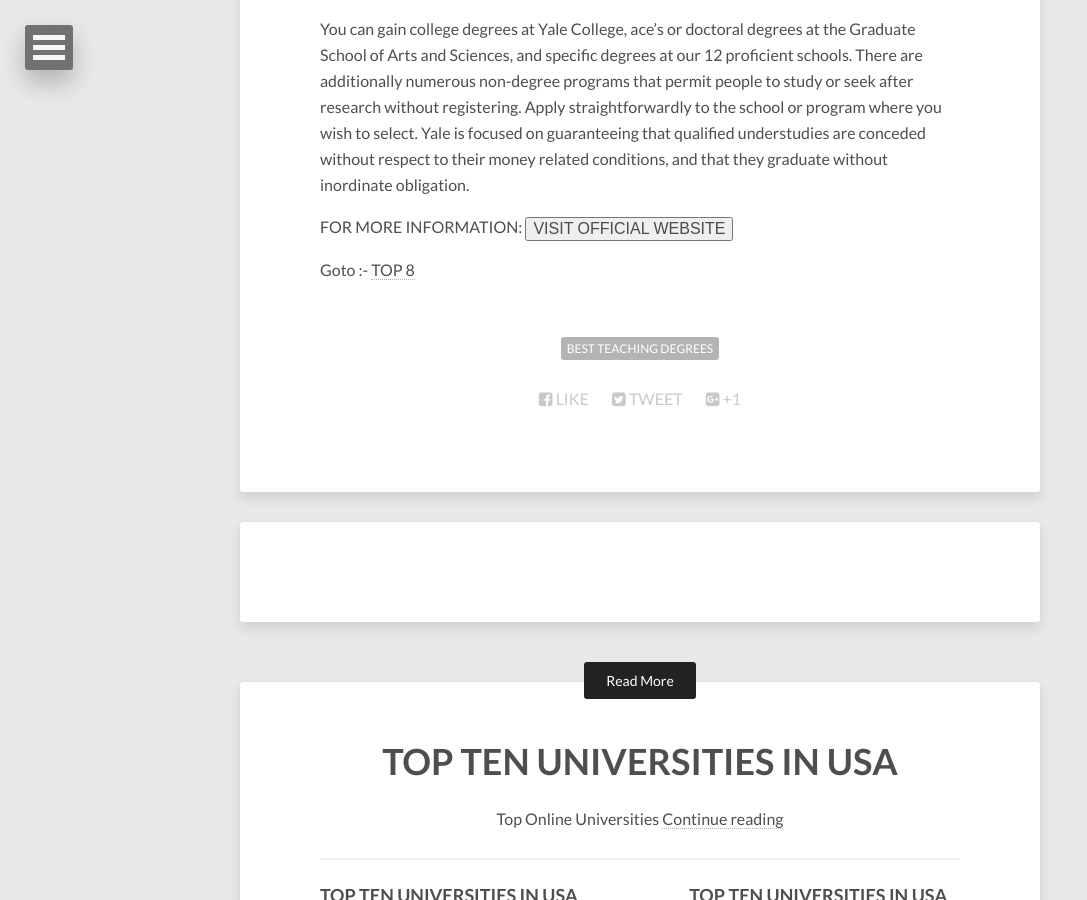
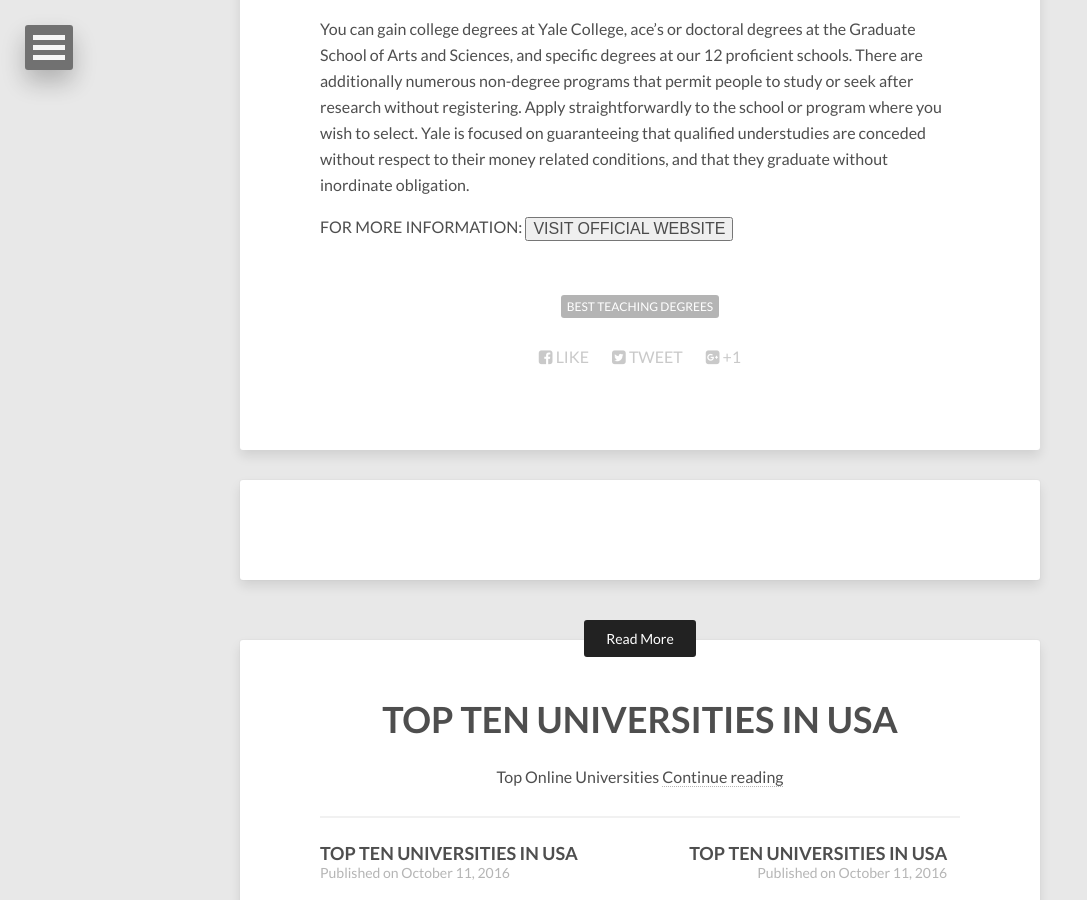
Before and after one commit to vivek1karna/topten, a Jekyll site: the page built from _posts/2016-10-11-top-online-universities7.md, in a window 1280 px wide and 900 px high, scrolled down 1299 px. Shown: the whole window, without its empty margins (0-1087 px from the left). Built offline with Jekyll 4.4.1, drawn with Linux system fonts in a browser that asks for light colours; nearby versions of some CDN libraries; comment, search, counter and statistics services are not loaded.

Commit message:
Update 2016-10-11-top-online-universities7.md

```diff
--- a/_posts/2016-10-11-top-online-universities7.md
+++ b/_posts/2016-10-11-top-online-universities7.md
@@ -28,5 +28,3 @@
 
 FOR MORE INFORMATION:
 <button><a href="http://www.yale.edu/">VISIT OFFICIAL WEBSITE</a></button>
-
-Goto :- [TOP 8](/topten/top-online-universities8/)
```
